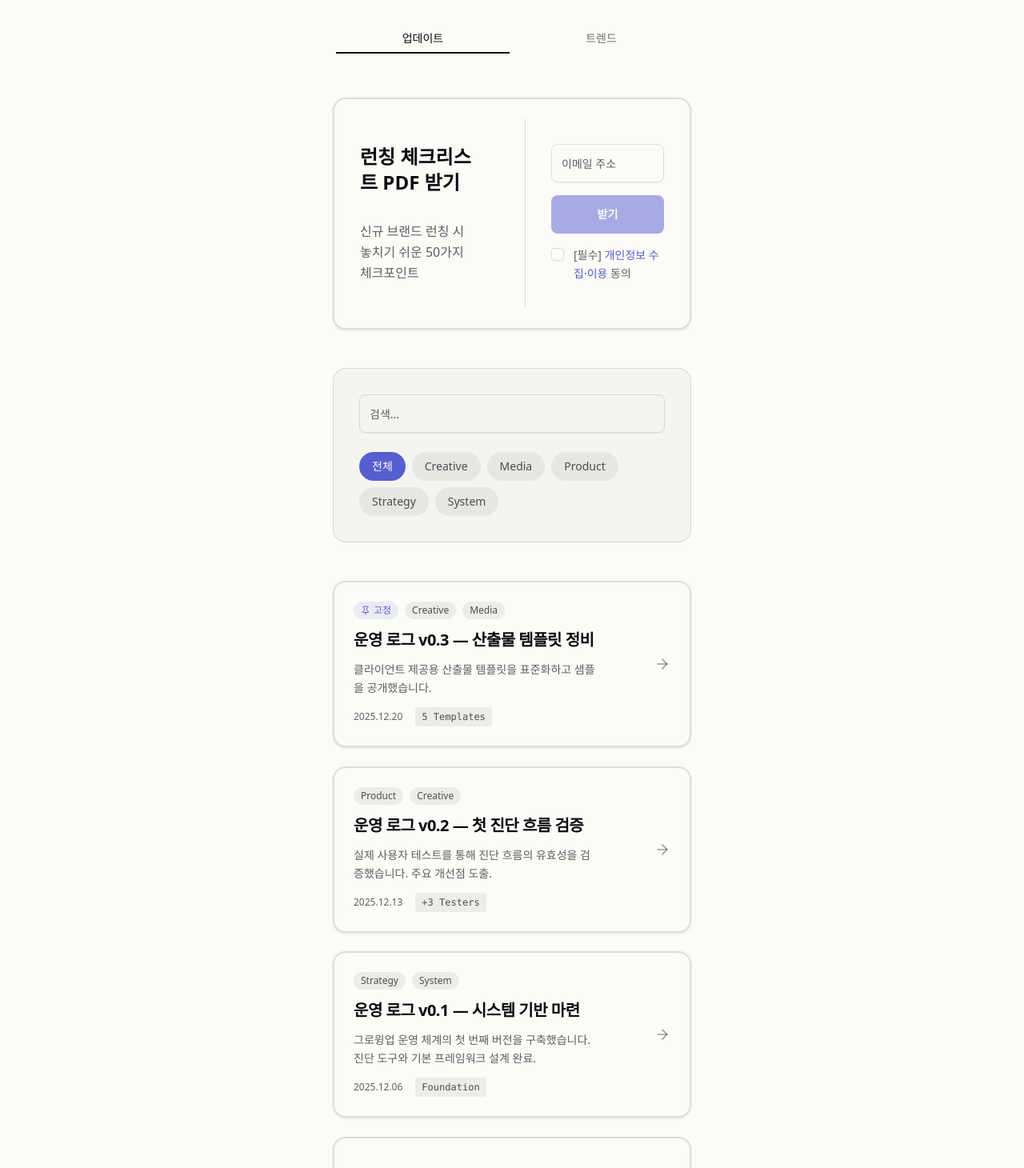
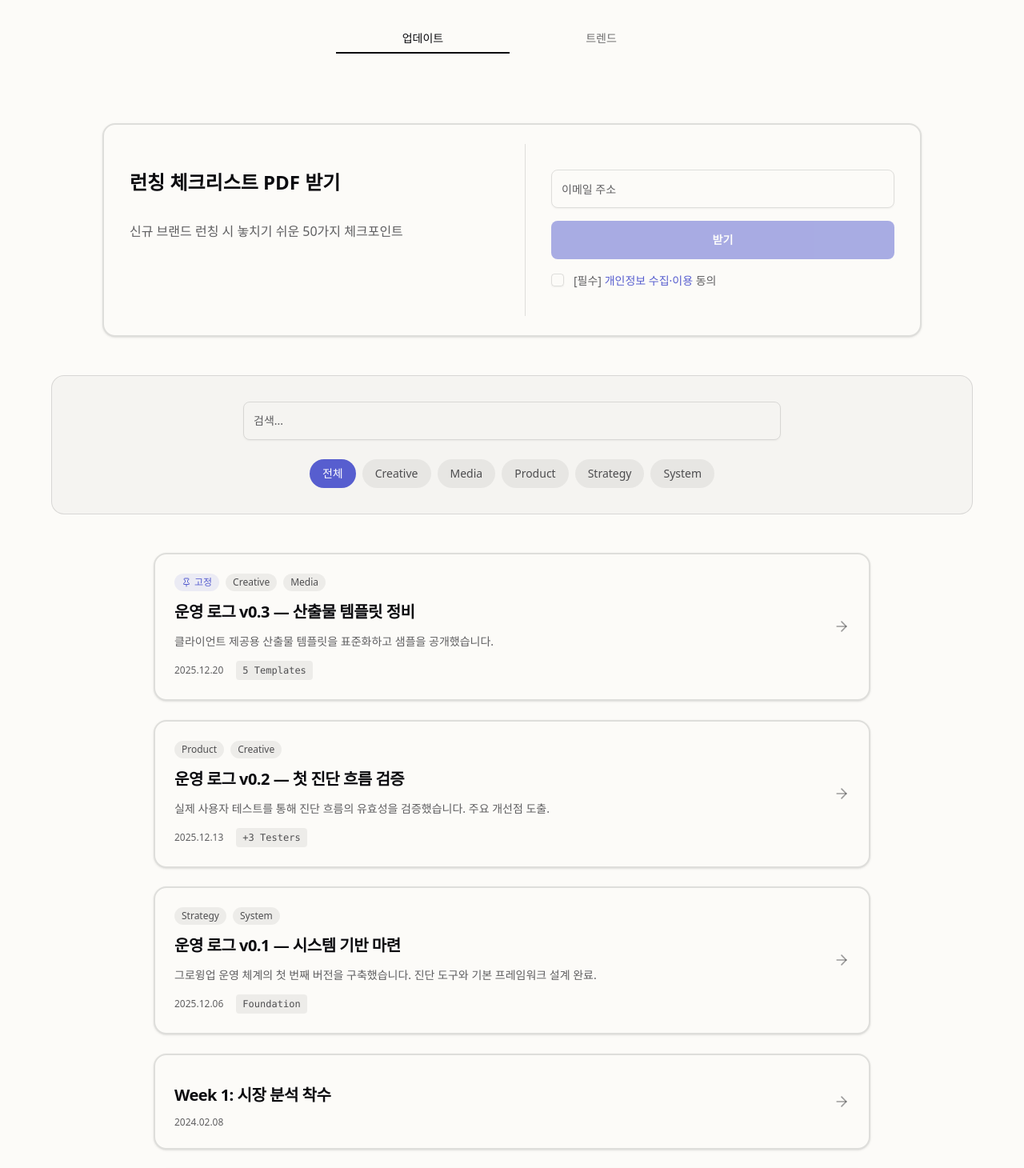
Before and after one commit to Haeseong-Kwon/growingup-homepage, a Next.js app: page /insights in a window 1280 px wide. Shown: the part 1060-2520 px from the top of the page at 80% size. Built offline with nearby package versions, Linux system fonts and the light colour scheme.

Commit message:
3개 기능 조정

```diff
--- a/src/components/hero/video-hero.tsx
+++ b/src/components/hero/video-hero.tsx
@@ -105,7 +105,7 @@ export function VideoHero({
       />
 
       {/* Content */}
-      <div className="relative z-10 min-h-[calc(100svh+var(--header-h))] flex items-center pt-[calc(var(--header-h)+32px)]" style={{ zIndex: 4 }}>
+      <div className="relative z-10 min-h-[calc(100svh+var(--header-h))] flex items-center pt-[calc(var(--header-h)+32px)]" style={{ zIndex: 101 }}>
         <div className="max-w-[1320px] mx-auto px-4 sm:px-6 lg:px-8 w-full">
           <div className="max-w-4xl">
             {/* Title with Typing Effect */}
@@ -174,7 +174,7 @@ export function VideoHero({
         className={`absolute bottom-8 left-1/2 -translate-x-1/2 hidden lg:block transition-opacity duration-500 delay-500 ${
           isComplete ? "opacity-100" : "opacity-0"
         }`}
-        style={{ zIndex: 4 }}
+        style={{ zIndex: 101 }}
       >
         <div className="w-[1px] h-12 bg-white/30 animate-pulse" />
       </div>
--- a/src/components/insights/InsightsPage.tsx
+++ b/src/components/insights/InsightsPage.tsx
@@ -68,9 +68,10 @@ export function InsightsPage() {
             <Tabs
               value={activeTab}
               onValueChange={setActiveTab}
-              className="w-full max-w-md mx-auto"
+              className="w-full"
             >
-              <TabsList variant="line" className="w-full">
+              <div className="flex justify-center mb-8">
+                <TabsList variant="line" className="w-full max-w-md">
                   <TabsTrigger value="업데이트" className="flex-1">
                     업데이트
                   </TabsTrigger>
@@ -78,6 +79,7 @@ export function InsightsPage() {
                     트렌드
                   </TabsTrigger>
                 </TabsList>
+              </div>
 
               {/* 업데이트 탭 */}
               <TabsContent value="업데이트" className="mt-12 space-y-10 sm:space-y-12">
--- a/src/components/insights/LeadMagnetCard.tsx
+++ b/src/components/insights/LeadMagnetCard.tsx
@@ -22,7 +22,7 @@ export function LeadMagnetCard() {
   };
 
   return (
-    <Card className="w-full border-2 bg-card border-border shadow-sm rounded-2xl hover:shadow-lg hover:border-primary/20 transition-all">
+    <Card className="w-full max-w-5xl mx-auto border-2 bg-card border-border shadow-sm rounded-2xl hover:shadow-lg hover:border-primary/20 transition-all">
       <div className="grid grid-cols-1 lg:grid-cols-2 gap-8">
         {/* 왼쪽: 텍스트 영역 */}
         <div className="p-6 md:p-8 min-w-0">
--- a/src/components/insights/SearchAndTags.tsx
+++ b/src/components/insights/SearchAndTags.tsx
@@ -22,7 +22,7 @@ export function SearchAndTags({
   return (
     <div className="w-full bg-[color-mix(in_srgb,var(--brand-bg)_97%,var(--brand-fg)_3%)] rounded-2xl border border-border p-6 md:p-8 space-y-6">
       {/* 검색 */}
-      <div className="w-full max-w-xl mx-auto">
+      <div className="w-full max-w-2xl mx-auto">
         <Input
           type="search"
           placeholder="검색..."
@@ -33,7 +33,7 @@ export function SearchAndTags({
       </div>
 
       {/* 태그 필터 */}
-      <div className="flex flex-wrap gap-2 min-w-0">
+      <div className="flex flex-wrap gap-2 min-w-0 justify-center">
         {tags.map((tag) => (
           <button
             key={tag}
--- a/src/components/insights/UpdatesList.tsx
+++ b/src/components/insights/UpdatesList.tsx
@@ -13,7 +13,7 @@ interface UpdatesListProps {
 
 export function UpdatesList({ updates }: UpdatesListProps) {
   return (
-    <div className="grid gap-6">
+    <div className="grid gap-6 max-w-4xl mx-auto">
       {updates.map((update) => (
         <Link key={update.id} href={update.href} className="block w-full min-w-0">
           <Card
--- a/src/components/services/ServiceCard.tsx
+++ b/src/components/services/ServiceCard.tsx
@@ -14,10 +14,11 @@ export function ServiceCard({ service }: ServiceCardProps) {
     <Card
       id={service.id}
       className={cn(
-        "group relative border-2 flex flex-col h-full",
+        "group relative border-2 flex flex-col",
         "transition-transform duration-200 ease-out [contain:paint] motion-reduce:transition-none",
         "hover:-translate-y-1 hover:border-[var(--brand-primary)]/20 hover:shadow-lg",
-        "bg-[var(--color-card)] border-[var(--color-border)] shadow-sm"
+        "bg-[var(--color-card)] border-[var(--color-border)] shadow-sm",
+        "h-full min-h-[600px]"
       )}
     >
       <CardHeader className="pb-4">
```
Lines whose indentation alone changed are shown as unchanged.
